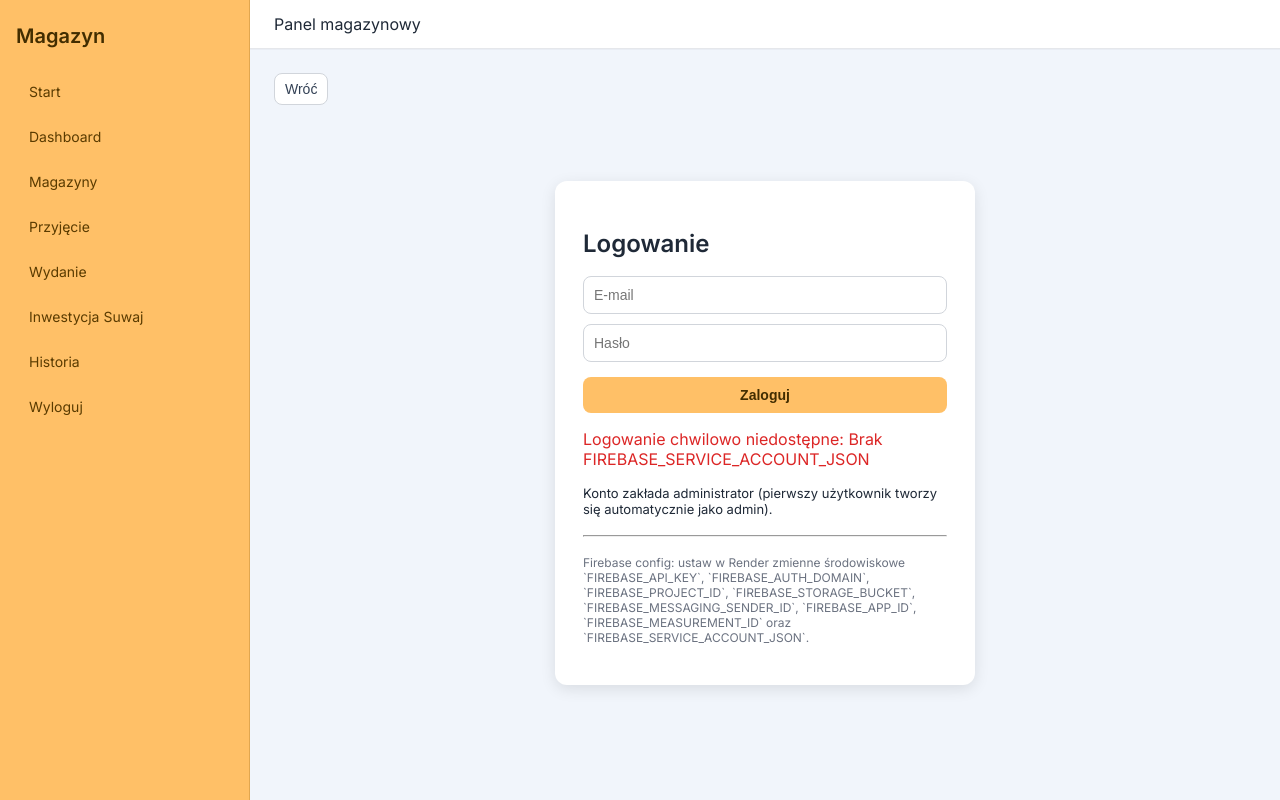
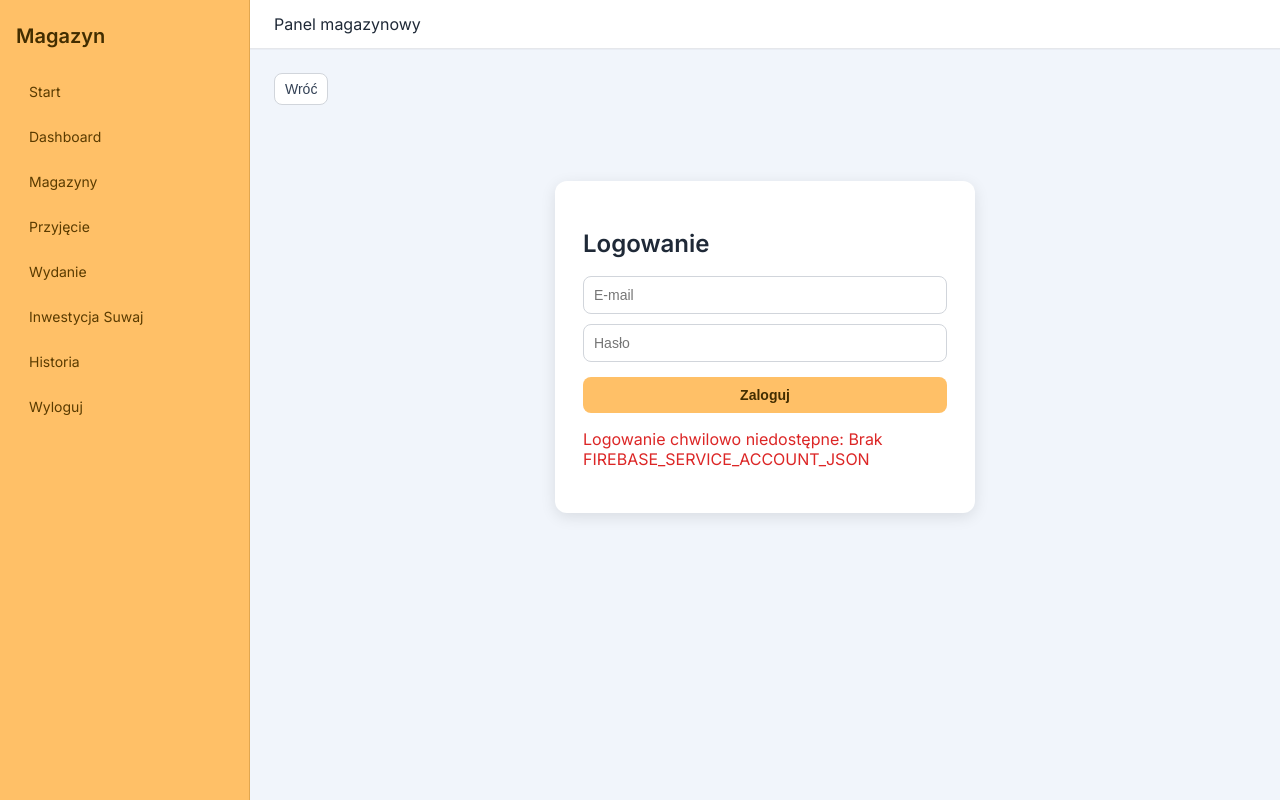
Before and after one commit to monikq553/magazyn-app, a Flask app: page /login in a window 1280 px wide. Run offline with Flask 3, Linux system fonts and the light colour scheme; some libraries are stand-ins or nearby versions.

Commit message:
Update login.html

```diff
--- a/templates/login.html
+++ b/templates/login.html
@@ -3,32 +3,31 @@
 {% block content %}
 <div style="max-width:420px; margin:60px auto; background:white; padding:28px; border-radius:12px; box-shadow:0 4px 15px rgba(0,0,0,0.1);">
     <h2 style="margin-bottom:18px;">Logowanie</h2>
+
     <input id="email" type="email" placeholder="E-mail" style="width:100%; padding:10px; margin-bottom:10px;">
     <input id="password" type="password" placeholder="Hasło" style="width:100%; padding:10px; margin-bottom:15px;">
+
     <button id="submitBtn" style="width:100%; padding:10px; background:#FFC067; color:#422d00; border:none; border-radius:8px;">
         Zaloguj
     </button>
+
     <p id="error" style="color:#dc2626; margin-top:10px;"></p>
+
     {% if not firebase_admin_ready and not firebase_rest_fallback %}
     <p style="color:#dc2626; margin-top:10px;">
         Logowanie chwilowo niedostępne: {{ firebase_admin_error or "Brak konfiguracji Firebase Admin." }}
     </p>
     {% endif %}
+
     {% if firebase_rest_fallback %}
     <p style="color:#b45309; margin-top:10px;">
-        Uwaga: używany tryb awaryjny logowania (skonfiguruj `FIREBASE_SERVICE_ACCOUNT_JSON` dla pełnej walidacji backendowej).
+        Tryb awaryjny logowania aktywny.
     </p>
     {% endif %}
-    <p style="margin-top:14px; font-size:13px;">Konto zakłada administrator (pierwszy użytkownik tworzy się automatycznie jako admin).</p>
-    <hr style="margin:18px 0;">
-    <p style="font-size:12px;color:#6b7280;">
-        Firebase config: ustaw w Render zmienne środowiskowe `FIREBASE_API_KEY`, `FIREBASE_AUTH_DOMAIN`,
-        `FIREBASE_PROJECT_ID`, `FIREBASE_STORAGE_BUCKET`, `FIREBASE_MESSAGING_SENDER_ID`, `FIREBASE_APP_ID`,
-        `FIREBASE_MEASUREMENT_ID` oraz `FIREBASE_SERVICE_ACCOUNT_JSON`.
-    </p>
+
     {% if missing_firebase_web_envs %}
     <p style="font-size:12px;color:#b45309; margin-top:8px;">
-        Brakujące zmienne Web SDK: {{ missing_firebase_web_envs|join(', ') }}
+        Brakujące zmienne: {{ missing_firebase_web_envs|join(', ') }}
     </p>
     {% endif %}
 </div>
@@ -41,30 +40,40 @@ const firebaseConfig = {{ firebase_config|tojson }};
 
 const app = initializeApp(firebaseConfig);
 const auth = getAuth(app);
+
 const firebaseAdminReady = {{ "true" if firebase_admin_ready else "false" }};
 const firebaseRestFallback = {{ "true" if firebase_rest_fallback else "false" }};
+
 document.getElementById("submitBtn").addEventListener("click", async () => {
+
   if (!firebaseAdminReady && !firebaseRestFallback) {
-    document.getElementById("error").textContent = "Logowanie jest wyłączone do czasu konfiguracji backendu Firebase.";
+    document.getElementById("error").textContent = "Logowanie chwilowo niedostępne.";
     return;
   }
+
   const email = document.getElementById("email").value.trim();
   const password = document.getElementById("password").value;
   const err = document.getElementById("error");
   err.textContent = "";
+
   try {
     await setPersistence(auth, browserLocalPersistence);
+
     const cred = await signInWithEmailAndPassword(auth, email, password);
     const token = await cred.user.getIdToken();
+
     const res = await fetch("/auth/session", {
       method: "POST",
       headers: { "Content-Type": "application/json" },
       body: JSON.stringify({ idToken: token })
     });
-    if (!res.ok) throw new Error("Nie udało się utworzyć sesji.");
+
+    if (!res.ok) throw new Error();
+
     window.location.href = "/";
+
   } catch (e) {
-    err.textContent = "Błąd logowania. Upewnij się, że konto zostało utworzone przez administratora.";
+    err.textContent = "Błąd logowania. Sprawdź dane lub skontaktuj się z administratorem.";
   }
 });
 </script>
```
